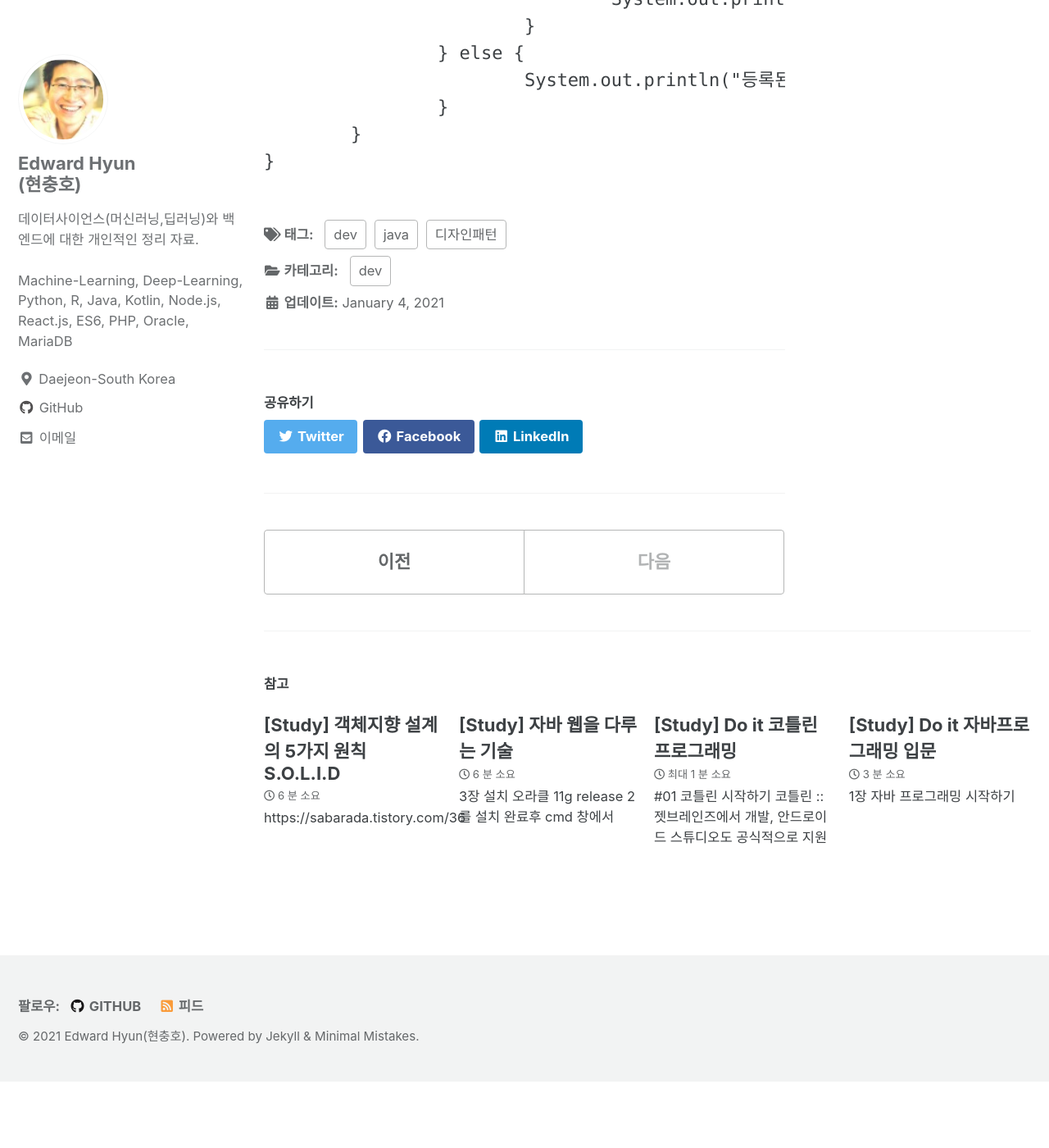
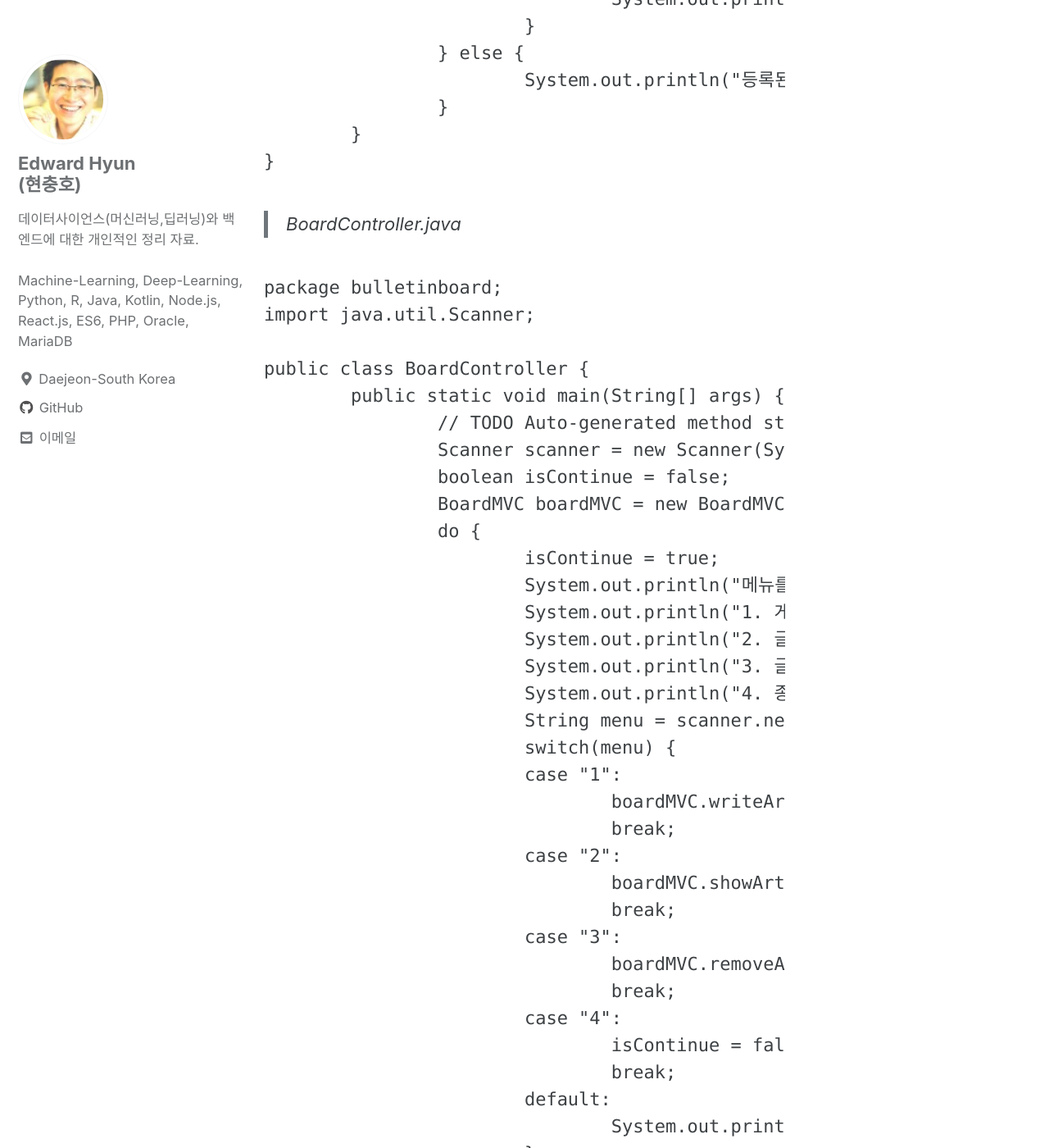
Before and after one commit to iamhch24/iamhch24.github.io, a Jekyll site: the page built from _posts/2021-01-04-[자바] 콘솔 창으로 미니 게시판 만들기.md, in a window 1280 px wide and 1400 px high, scrolled down 4586 px. Shown: the whole window at 82% size. Built offline with Jekyll 4.4.1, drawn with Linux system fonts in a browser that asks for light colours; cached includes are drawn as plain includes; before the commit the page ends 5905 px from its top, so only the background shows below that; some of the changed text lies outside the part shown.

Commit message:
_posts/2021-01-04-[자바] 콘솔 창으로 미니 게시판 만들기.md updated from https://stackedit.io/

````diff
--- a/_posts/2021-01-04-[자바] 콘솔 창으로 미니 게시판 만들기.md
+++ b/_posts/2021-01-04-[자바] 콘솔 창으로 미니 게시판 만들기.md
@@ -151,7 +151,48 @@ public class BoardMVC {
 }
 ```
 
+>BoardController.java
+
+```Java
+package bulletinboard;
+import java.util.Scanner;
+
+public class BoardController {
+	public static void main(String[] args) {
+		// TODO Auto-generated method stub
+		Scanner scanner = new Scanner(System.in);
+		boolean isContinue = false;
+		BoardMVC boardMVC = new BoardMVC();
+		do {
+			isContinue = true;
+			System.out.println("메뉴를 선택하세요");
+			System.out.println("1. 게시판 글쓰기");
+			System.out.println("2. 글 목록 보기");
+			System.out.println("3. 글 삭제");
+			System.out.println("4. 종료");
+			String menu = scanner.next();
+			switch(menu) {
+			case "1":
+				boardMVC.writeArticle(scanner);
+				break;
+			case "2":
+				boardMVC.showArticle(scanner);
+				break;
+			case "3":
+				boardMVC.removeArticle(scanner);
+				break;
+			case "4":
+				isContinue = false;
+				break;
+			default:
+				System.out.println("잘못 눌렀습니다.");
+			}
+		}while(isContinue);
+	}
+}
+```
 
 <!--stackedit_data:
-eyJoaXN0b3J5IjpbLTE4MjAyNzc3ODNdfQ==
+eyJoaXN0b3J5IjpbLTEyMTkxMjMyMjcsLTE4MjAyNzc3ODNdfQ
+==
 -->
````
